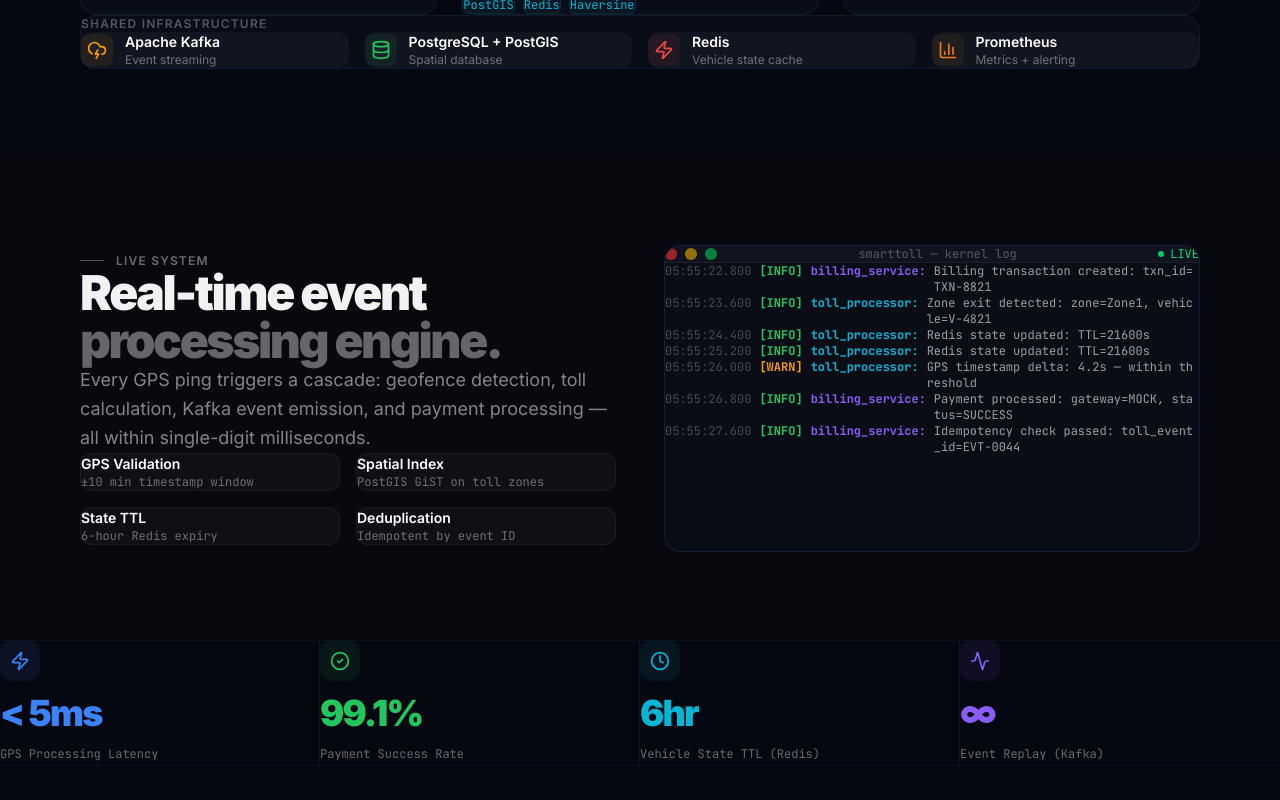
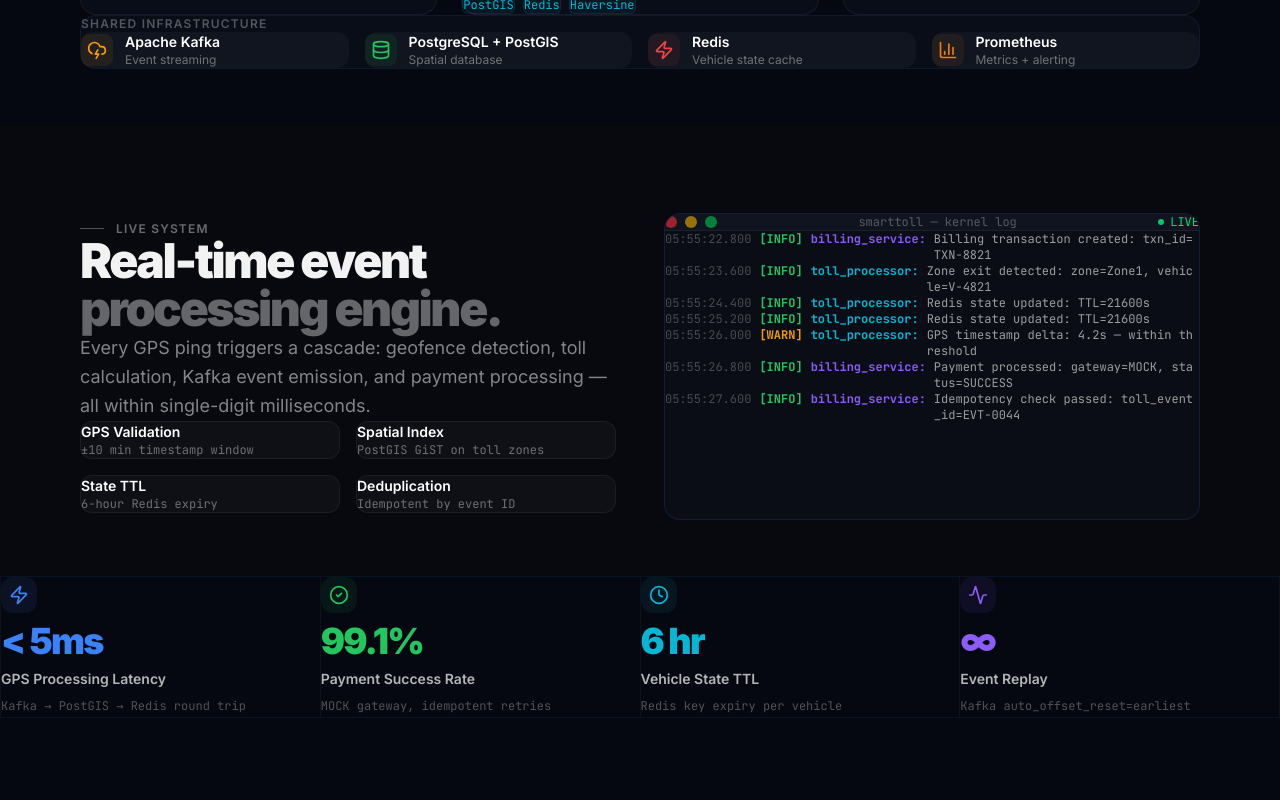
Before and after one commit to hooiv/smarttoll-prod, a React (Vite) app in the folder frontend/: page / in a window 1280 px wide. Shown: the part 1160-1960 px from the top of the page. Built offline with nearby package versions, Linux system fonts and the light colour scheme.

Commit message:
fix(frontend): hero centering, tighter section gaps, stats descriptions, CTA text-center

```diff
--- a/frontend/src/App.tsx
+++ b/frontend/src/App.tsx
@@ -111,7 +111,7 @@ const PIPELINE_STEPS = [
 function Hero() {
   const pipeline = PIPELINE_STEPS
   return (
-    <section className="relative min-h-[92vh] flex flex-col justify-end overflow-hidden" style={{ background: '#050810' }}>
+    <section className="relative min-h-[92vh] flex flex-col justify-center overflow-hidden pt-20" style={{ background: '#050810' }}>
       {/* Background radial glows */}
       <div className="absolute inset-0 pointer-events-none">
         <div className="absolute top-1/4 left-1/2 -translate-x-1/2 w-[800px] h-[800px] rounded-full"
@@ -193,7 +193,7 @@ function Hero() {
       </motion.div>
 
       {/* Main content */}
-      <div className="relative z-10 section-padding pb-20">
+      <div className="relative z-10 section-padding">
         <div className="max-w-7xl mx-auto lg:max-w-[55%]">
           <FadeIn delay={0.1} direction="none">
             <div className="inline-flex items-center gap-2 px-4 py-2 rounded-full text-xs font-semibold uppercase tracking-widest mb-8"
@@ -290,9 +290,9 @@ function Architecture() {
           <h2 className="text-4xl md:text-5xl font-black tracking-tighter mb-4">
             Three Services.<br /><span style={{ color: 'rgba(242,242,242,0.4)' }}>One Seamless Pipeline.</span>
           </h2>
-          <p className="text-white/50 max-w-xl mb-8 text-lg">Event-driven microservices architecture built for throughput, resilience, and observability.</p>
+          <p className="text-white/50 max-w-xl mb-6 text-lg">Event-driven microservices architecture built for throughput, resilience, and observability.</p>
         </FadeIn>
-        <div className="grid md:grid-cols-3 gap-6 mb-8">
+        <div className="grid md:grid-cols-3 gap-6 mb-6">
           {services.map((svc, i) => (
             <FadeIn key={svc.name} delay={i * 0.15}>
               <div className="card-glass card-hover rounded-2xl p-6 h-full" style={{ border: '1px solid rgba(255,255,255,0.06)', borderTop: `2px solid ${svc.color}` }}>
@@ -443,22 +443,23 @@ function KernelLog() {
 
 function Stats() {
   const statsData = [
-    { value: '< 5ms', label: 'GPS Processing Latency', icon: <Zap className="w-5 h-5" />, color: '#3b82f6' },
-    { value: '99.1%', label: 'Payment Success Rate', icon: <CheckCircle2 className="w-5 h-5" />, color: '#22c55e' },
-    { value: '6hr', label: 'Vehicle State TTL (Redis)', icon: <Clock className="w-5 h-5" />, color: '#06b6d4' },
-    { value: '∞', label: 'Event Replay (Kafka)', icon: <Activity className="w-5 h-5" />, color: '#8b5cf6' },
+    { value: '< 5ms', label: 'GPS Processing Latency', desc: 'Kafka → PostGIS → Redis round trip', icon: <Zap className="w-5 h-5" />, color: '#3b82f6' },
+    { value: '99.1%', label: 'Payment Success Rate', desc: 'MOCK gateway, idempotent retries', icon: <CheckCircle2 className="w-5 h-5" />, color: '#22c55e' },
+    { value: '6 hr', label: 'Vehicle State TTL', desc: 'Redis key expiry per vehicle', icon: <Clock className="w-5 h-5" />, color: '#06b6d4' },
+    { value: '∞', label: 'Event Replay', desc: 'Kafka auto_offset_reset=earliest', icon: <Activity className="w-5 h-5" />, color: '#8b5cf6' },
   ]
   return (
-    <section style={{ background: '#050810', borderTop: '1px solid rgba(59,130,246,0.08)', borderBottom: '1px solid rgba(59,130,246,0.08)' }}>
-      <div className="max-w-7xl mx-auto grid grid-cols-2 md:grid-cols-4">
+    <section style={{ background: '#050810', borderTop: '1px solid rgba(59,130,246,0.1)', borderBottom: '1px solid rgba(59,130,246,0.1)' }}>
+      <div className="max-w-7xl mx-auto grid grid-cols-2 md:grid-cols-4" style={{ borderLeft: '1px solid rgba(255,255,255,0.04)' }}>
         {statsData.map((stat, i) => (
           <FadeIn key={stat.label} delay={i * 0.1}>
-            <div className="p-8 md:p-10 flex flex-col gap-3" style={{ borderRight: i < statsData.length - 1 ? '1px solid rgba(255,255,255,0.05)' : 'none' }}>
-              <div className="w-10 h-10 rounded-xl flex items-center justify-center" style={{ background: `${stat.color}15`, color: stat.color }}>
+            <div className="p-7 md:p-9 flex flex-col gap-2" style={{ borderRight: '1px solid rgba(255,255,255,0.04)' }}>
+              <div className="w-9 h-9 rounded-xl flex items-center justify-center" style={{ background: `${stat.color}15`, color: stat.color }}>
                 {stat.icon}
               </div>
-              <p className="text-3xl md:text-4xl font-black tracking-tighter" style={{ color: stat.color }}>{stat.value}</p>
-              <p className="text-xs text-white/40 font-mono leading-relaxed">{stat.label}</p>
+              <p className="text-3xl md:text-4xl font-black tracking-tighter mt-1" style={{ color: stat.color }}>{stat.value}</p>
+              <p className="text-sm font-semibold text-white/70">{stat.label}</p>
+              <p className="text-xs text-white/30 font-mono leading-relaxed">{stat.desc}</p>
             </div>
           </FadeIn>
         ))}
@@ -610,7 +611,7 @@ function CTA() {
                   of toll infrastructure.
                 </span>
               </h2>
-              <p className="text-white/50 text-lg max-w-xl mx-auto mb-8">
+              <p className="text-white/50 text-lg max-w-xl mx-auto mb-8 text-center">
                 One command. Full Kafka, PostgreSQL, Redis, and three microservices — ready in under 2 minutes.
               </p>
               {/* Quick start code block */}
--- a/frontend/src/index.css
+++ b/frontend/src/index.css
@@ -109,13 +109,14 @@ body {
   box-shadow: 0 0 30px rgba(59, 130, 246, 0.5);
 }
 
+/* Asymmetric section padding: more top, less bottom so between-section gaps are tighter */
 .section-padding {
-  padding: 4rem 1.75rem;
+  padding: 4rem 1.75rem 2.5rem;
 }
 
 @media (min-width: 768px) {
-  .section-padding { padding: 4.5rem 3rem; }
+  .section-padding { padding: 4.5rem 3rem 3rem; }
 }
 @media (min-width: 1024px) {
-  .section-padding { padding: 5.5rem 5rem; }
+  .section-padding { padding: 5.5rem 5rem 3.5rem; }
 }
```
